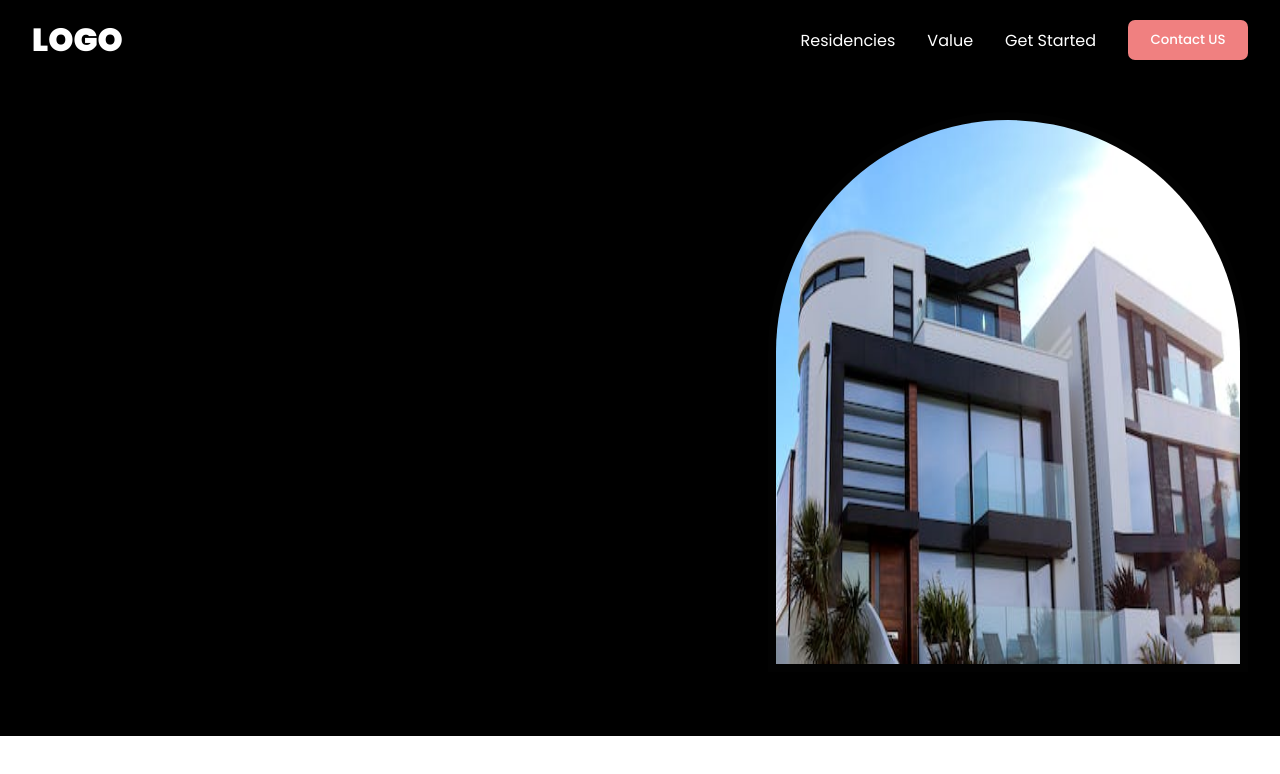
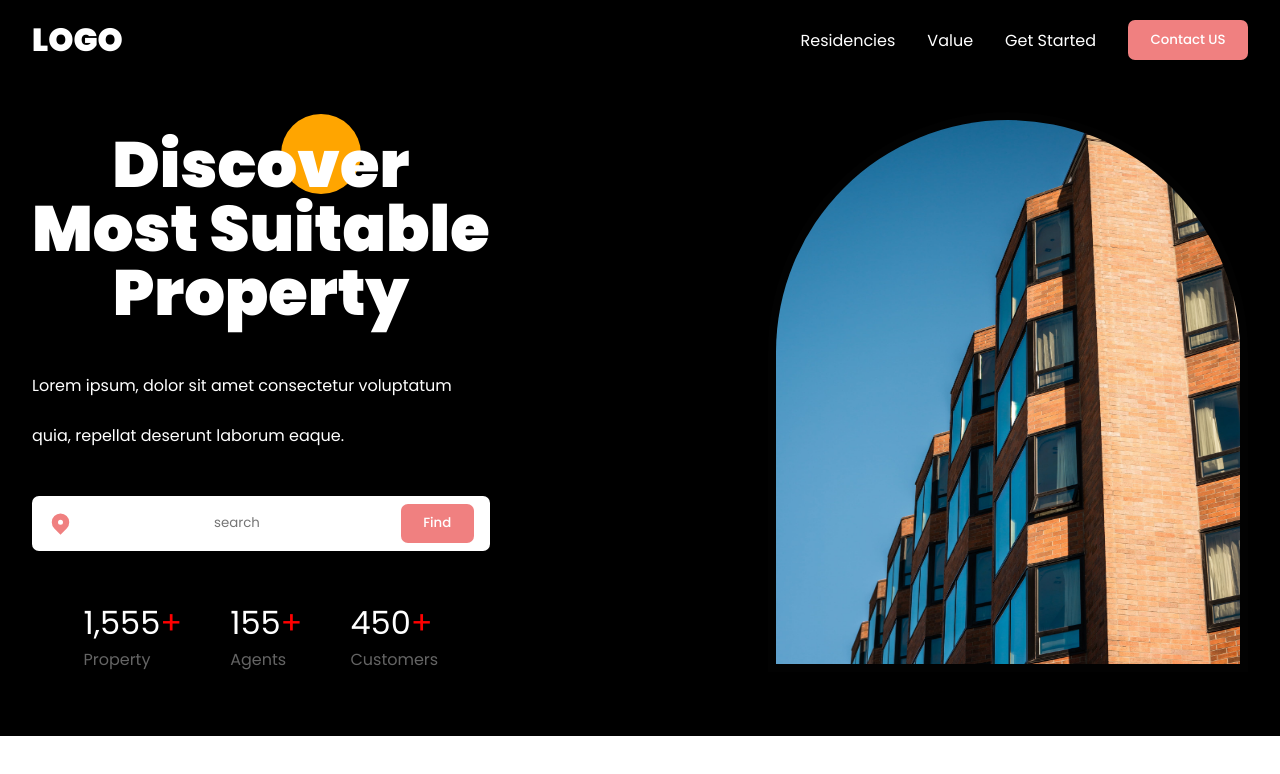
Before and after one commit to Swapnilrupakhetee/ecom, a React (Create React App) app: page / in a window 1280 px wide. Shown: the top 774 px of the page. Built offline with nearby package versions, Linux system fonts and the light colour scheme.

Commit message:
hero-changes

```diff
--- a/package.json
+++ b/package.json
@@ -7,6 +7,7 @@
     "@testing-library/react": "^13.4.0",
     "@testing-library/user-event": "^13.5.0",
     "react": "^18.2.0",
+    "react-countup": "^6.5.0",
     "react-dom": "^18.2.0",
     "react-icons": "^4.12.0",
     "react-router-dom": "^6.20.1",
--- a/src/Components/Herosection/Hero.css
+++ b/src/Components/Herosection/Hero.css
@@ -4,6 +4,57 @@
     padding-bottom: 2rem;
     background-color: black;
 }
+
+/*Left*/
+.hero-left{
+    gap: 3rem;
+}
+.hero-title{
+    position: relative;
+    z-index: 1;
+}
+.hero-title h1{
+    font-weight: 600;
+    font-size: 4rem;
+    line-height: 4rem;
+}
+.circle{
+    height: 5rem;
+    width: 5rem;
+    background: orange;
+    border-radius: 100%;
+    position: absolute;
+    right: 28%;
+    top: -10%;
+    z-index: -1;
+}
+.search-bar{
+    background-color: white;
+    border-radius: 7px;
+    border: 3px rgba(75, 75, 75, 0.26);
+    padding: 0.5rem 1rem;
+    justify-content: space-between;
+    width: 100%;
+}
+.search-bar input{
+    border: none;
+    outline: none;
+    text-align: center;
+
+}
+.stats{
+    width: 100%;
+    justify-content: center;
+    gap: 3rem;
+    text-align:center;
+}
+.stat>:nth-child(1){
+    font-size: 2rem;
+}
+.stat>:nth-child(1)>:last-child{
+    color: red;
+}
+/*Right*/
 .hero-container{
     justify-content: space-between;
     align-items: flex-end;
--- a/src/Components/Herosection/Hero.jsx
+++ b/src/Components/Herosection/Hero.jsx
@@ -1,11 +1,63 @@
 import React from 'react'
 import './Hero.css'
 import house from '../Assets/house-right.jpeg'
+import CountUp from 'react-countup';
+import {HiLocationMarker} from 'react-icons/hi'
 const Hero = () => {
   return (
     <div className='hero-wrapper'>
       <div className='paddings innerWidth flexCenter hero-container'>
-        <div className='hero-left'>
+        <div className='flexColStart hero-left'>
+          <div className='hero-title'>
+            <div className='circle'/>
+            <h1>Discover<br/>Most Suitable <br/>Property</h1>
+
+
+          </div>
+          <div className='flexColStart hero-description'>
+            <span>Lorem ipsum, dolor sit amet consectetur voluptatum </span><br/>
+
+            <span>quia, repellat deserunt laborum eaque.</span>
+          </div>
+          <div className='flexCenter search-bar'>
+            <HiLocationMarker color='lightcoral' size={25}/>
+            <input type='text' placeholder='search'/>
+            <button className='button'>Find</button>
+
+          </div>
+          <div className='flexCenter stats'>
+            <div className='flexColStart stat'>
+              <span>
+                <CountUp start={1000}
+                end={1555}
+                duration={5}/>
+                <span>+</span>
+              </span>
+              <span className='secondary-text'>Property</span>
+            </div>
+            <div className='flexColStart stat'>
+              <span>
+                <CountUp
+                start={1}
+                end={155}
+                duration={5}
+                />
+                <span>+</span>
+              </span>
+              <span className='secondary-text'>Agents</span>
+            </div>
+            <div className='flexColStart stat'>
+              <span>
+                <CountUp start={100}
+                end={450}
+                duration={5}/>
+                <span>+</span>
+              </span>
+              <span className='secondary-text'>Customers</span>
+            </div>
+
+          </div>
+
         </div>
         <div className='flexCenter hero-right'>
           <div className='image-container'>
--- a/src/index.css
+++ b/src/index.css
@@ -40,6 +40,12 @@ body {
   align-items: center;
   flex-direction: column;
 }
+.flexColStart{
+  display: flex;
+  flex-direction: column;
+  justify-content: center;
+  align-items:flex-start;
+}
 
 
 
@@ -58,6 +64,9 @@ body {
   transform: scale(1.1);
 
   transition: all 0.3s ease-in;
+}
+.secondary-text{
+  color: rgb(100, 100, 100);
 }
 @media(min-width:1536px){
   .innerWidth{
```
Also changed, not shown: src/Components/Assets/house-right.jpeg, 1 other file (tests, documents, lock files or other folders).
